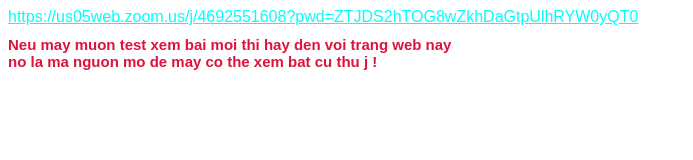
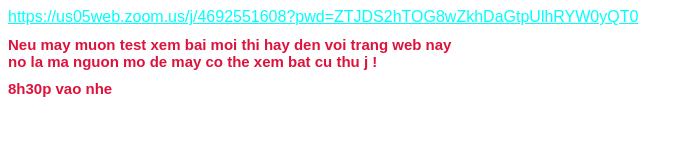
Before and after one commit to hyakukyojin/link382010, a plain HTML site: page index.html in a window 1280 px wide. Shown: the whole page, without its empty margins (0-693 px from the left). Drawn offline with Linux system fonts and the light colour scheme.

Commit message:
first commit

```diff
--- a/index.html
+++ b/index.html
@@ -30,5 +30,6 @@
         Neu may muon test xem bai moi thi hay den voi trang web nay <br> no la ma nguon mo de may co the xem bat cu thu j !
       </h1>
       <a href="https://github.com/hyakukyojin/link382010"></a>
+      <h1>8h30p vao nhe </h1>
 </body>
 </html>
```
